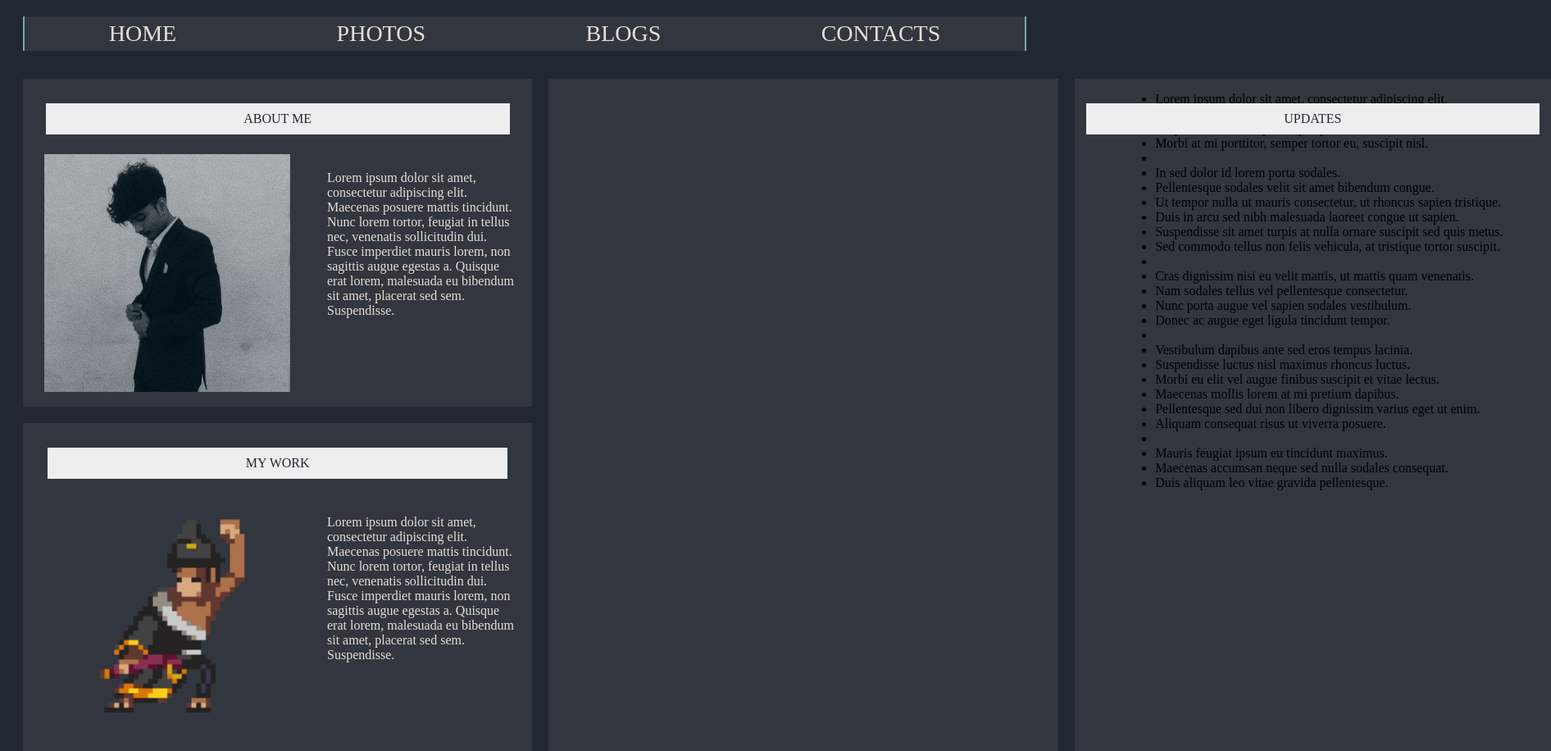
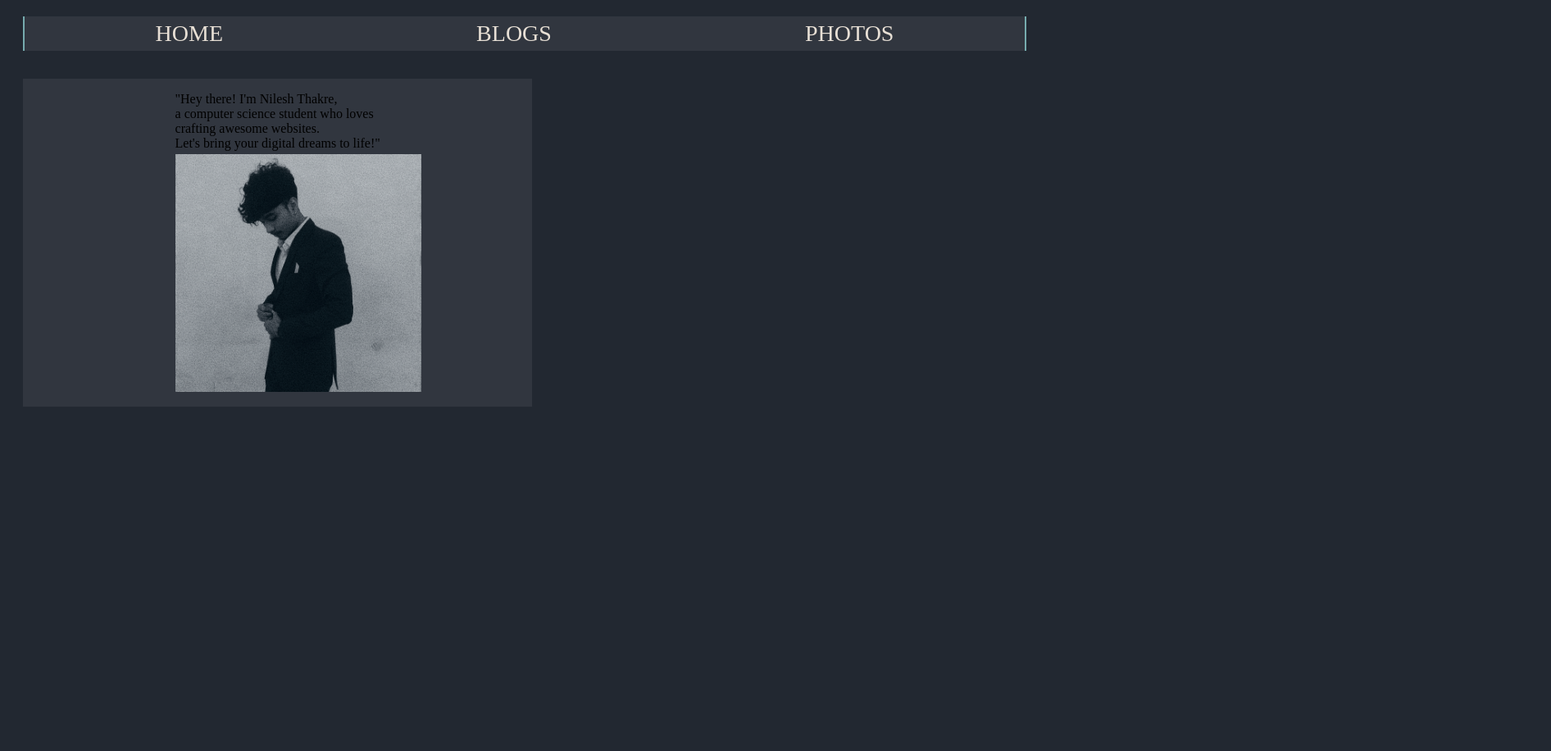
Before and after one commit to nilesh-thakre15/Personal-Website, a plain HTML site: page index.html in a window 1280 px wide. Shown: the whole page at 82% size, 1892 px wide, since content can reach past the window. After the commit the page ends 800 px from the top, so only its background shows below. Drawn offline with Linux system fonts and the light colour scheme.

Commit message:
Update index.html

```diff
--- a/index.html
+++ b/index.html
@@ -14,71 +14,22 @@
     <!--Section 1 Nav Bar-->
    <div class = "section nav-bar">
      <div class="item item1">HOME</div>
-     <div class="item item2">PHOTOS</div>
-     <div class="item item3">BLOGS</div>
-     <div class="item item3">CONTACTS</div>
+     <div class="item item2">BLOGS</div>
+     <div class="item item3">PHOTOS</div>
    </div>
 
 
    <!--Section 2-->
    <div class= "section section-2">
-     <div class= "status">ABOUT ME</div>
-     <div class= "my-img"><img class="nilesh" src="images/nilesh.png" alt=""></div>
-     <div class="my-intro">Lorem ipsum dolor sit amet, consectetur adipiscing elit. Maecenas posuere mattis tincidunt. Nunc lorem tortor, feugiat in tellus nec, venenatis sollicitudin dui. Fusce imperdiet mauris lorem, non sagittis augue egestas a. Quisque erat lorem, malesuada eu bibendum sit amet, placerat sed sem. Suspendisse.</div>
-   </div>
-
-  <!--Section 3-->
-   <div class= "section section-3">
-     <div class= "my-work">MY WORK</div>
-     <div class= "zero-img"><img style="width:200px;" src="images/zero.gif" alt=""></div>
-     <div class="about-work">Lorem ipsum dolor sit amet, consectetur adipiscing elit. Maecenas posuere mattis tincidunt. Nunc lorem tortor, feugiat in tellus nec, venenatis sollicitudin dui. Fusce imperdiet mauris lorem, non sagittis augue egestas a. Quisque erat lorem, malesuada eu bibendum sit amet, placerat sed sem. Suspendisse.</div>
-   </div>
-
-   <!--Section 4-->
-   <div class= "section section-4">
-
-   </div>
-
-    <!--Section 5-->
-
-   <div class= "section section-5">
-     <div class= "updates">UPDATES</div>
-     <div class= "updates-list">
-      <ul>
-<li>Lorem ipsum dolor sit amet, consectetur adipiscing elit.</li>
-<li>    Nulla et orci molestie, placerat nisl quis, efficitur odio.</li>
-<li>    Suspendisse finibus purus quis pretium auctor.</li>
-<li>    Morbi at mi porttitor, semper tortor eu, suscipit nisl.</li>
-<li></li>
-<li>    In sed dolor id lorem porta sodales.</li>
-<li>    Pellentesque sodales velit sit amet bibendum congue.</li>
-<li>    Ut tempor nulla ut mauris consectetur, ut rhoncus sapien tristique.</li>
-<li>    Duis in arcu sed nibh malesuada laoreet congue ut sapien.</li>
-<li>    Suspendisse sit amet turpis at nulla ornare suscipit sed quis metus.</li>
-<li>    Sed commodo tellus non felis vehicula, at tristique tortor suscipit.</li>
-<li></li>
-<li>    Cras dignissim nisi eu velit mattis, ut mattis quam venenatis.</li>
-<li>    Nam sodales tellus vel pellentesque consectetur.</li>
-<li>    Nunc porta augue vel sapien sodales vestibulum.</li>
-<li>    Donec ac augue eget ligula tincidunt tempor.</li>
-<li></li>
-<li>    Vestibulum dapibus ante sed eros tempus lacinia.</li>
-<li>    Suspendisse luctus nisl maximus rhoncus luctus.</li>
-<li>    Morbi eu elit vel augue finibus suscipit et vitae lectus.</li>
-<li>    Maecenas mollis lorem at mi pretium dapibus.</li>
-<li>    Pellentesque sed dui non libero dignissim varius eget ut enim.</li>
-<li>    Aliquam consequat risus ut viverra posuere.</li>
-<li></li>
-<li>    Mauris feugiat ipsum eu tincidunt maximus.</li>
-<li>    Maecenas accumsan neque sed nulla sodales consequat.</li>
-<li>    Duis aliquam leo vitae gravida pellentesque.</li>
-</ul>
+     <div class = "image">
+       <img class=my-img src="images/nilesh.png" alt="">
+     </div>
+     <div class = "intro-text">
+       <p>"Hey there! I'm Nilesh Thakre,<br>
+       a computer science student who loves <br>
+       crafting awesome websites. <br>
+       Let's bring your digital dreams to life!"</p>
      </div>
    </div>
-
-
-
-
-  </div>
 </body>
 </html>
```
